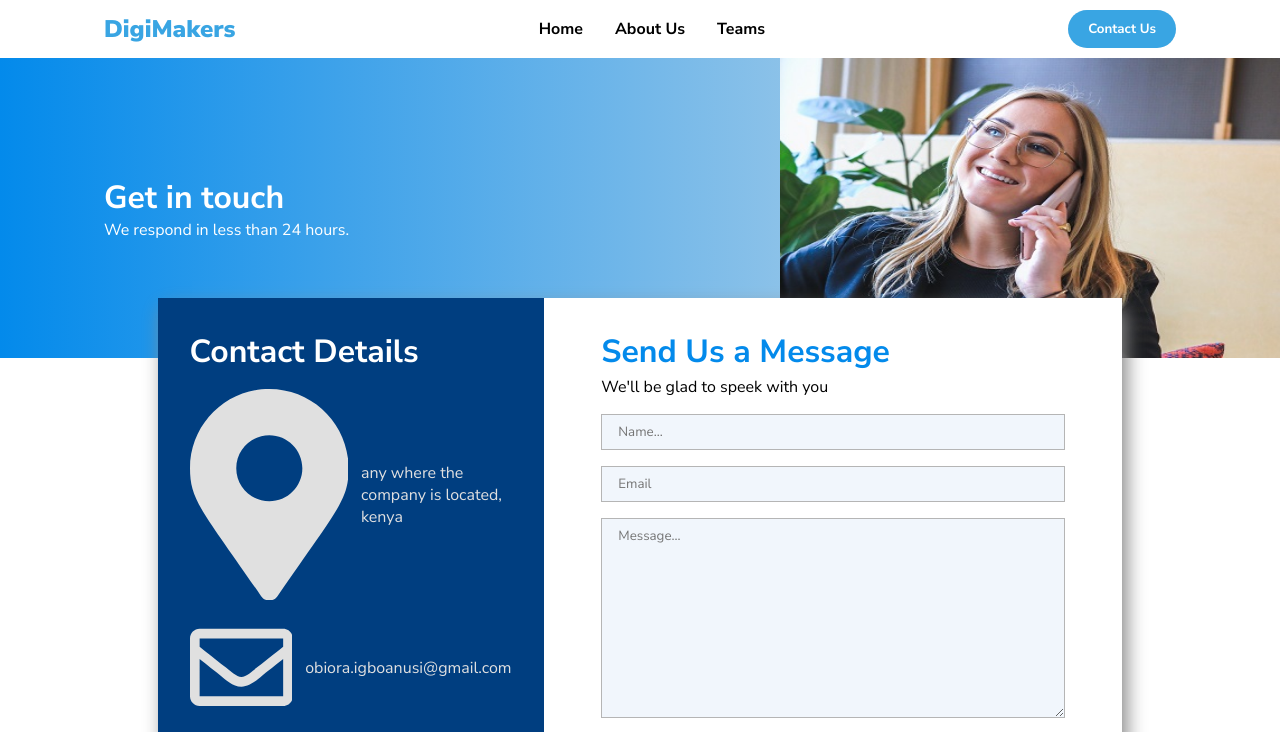
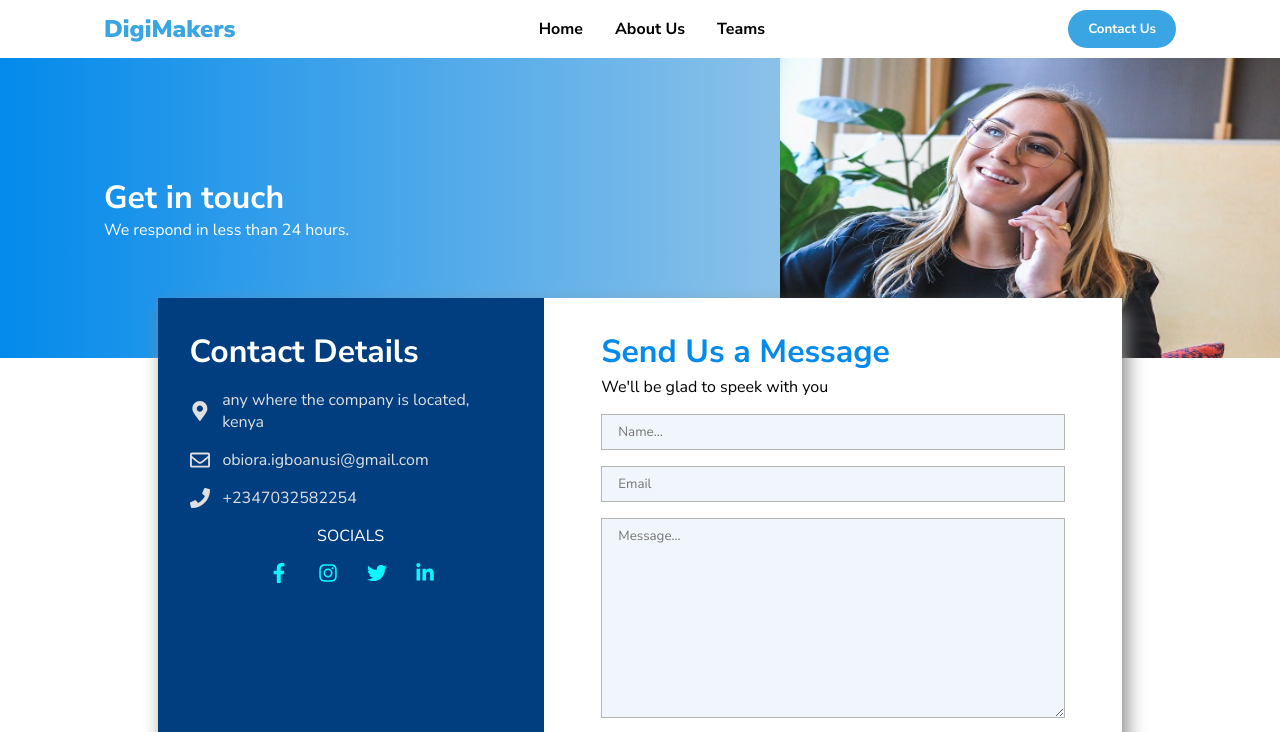
Before and after one commit to Luxt-Tech-JavaScript-Peer2/Digimakers-Landing-Page, a React (Create React App) app: page /contact in a window 1280 px wide. Shown: the top 732 px of the page. Built offline with nearby package versions, Linux system fonts and the light colour scheme.

Commit message:
adjusted svg styles for addreess and socials comp.

```diff
--- a/src/styles/footer.css
+++ b/src/styles/footer.css
@@ -20,7 +20,7 @@ footer h2 {
   color: white;
 }
 
-footer svg {
+.socials svg, .address svg{
   width: 20px;
   height: 20px;
 }
```
